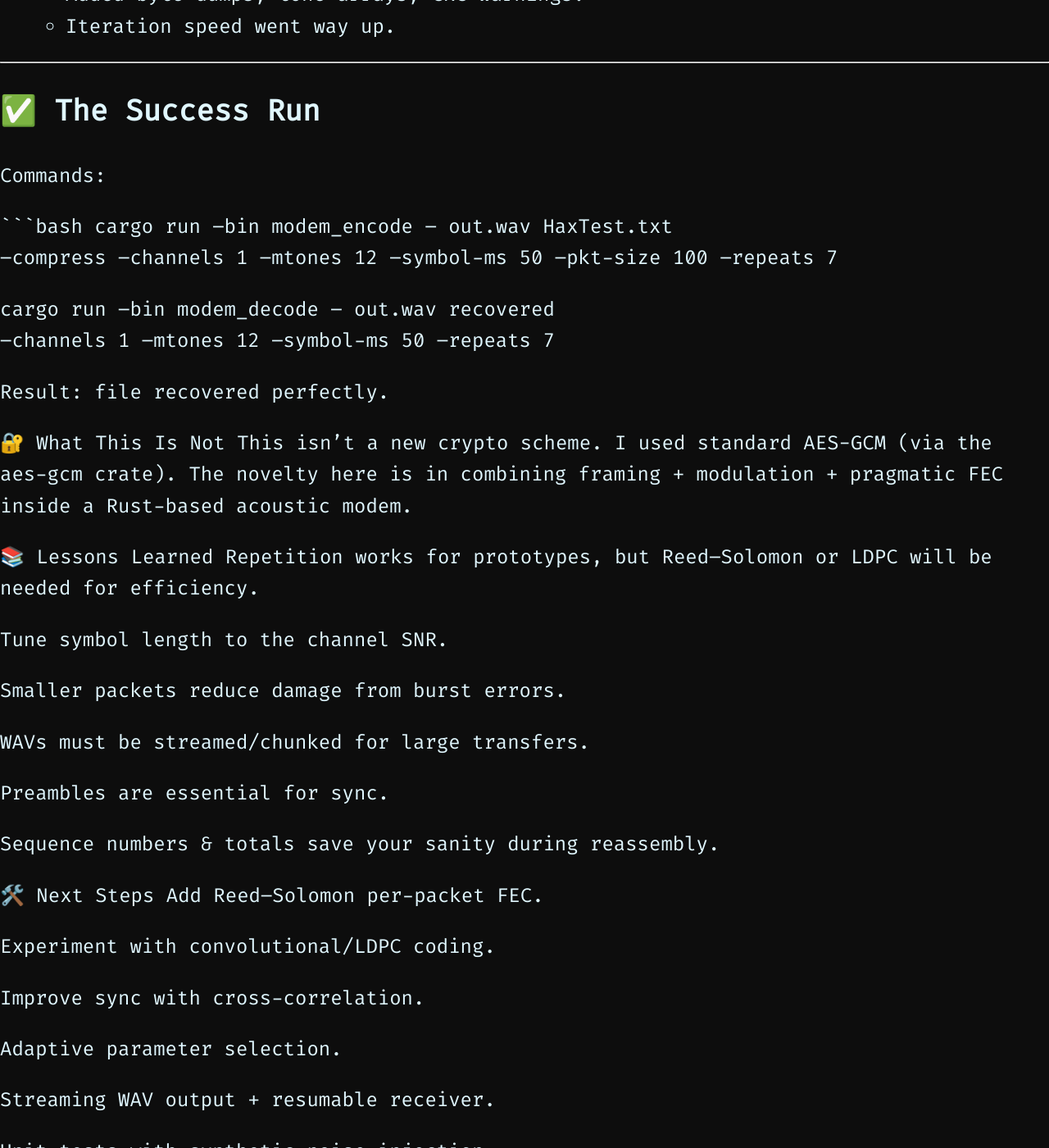
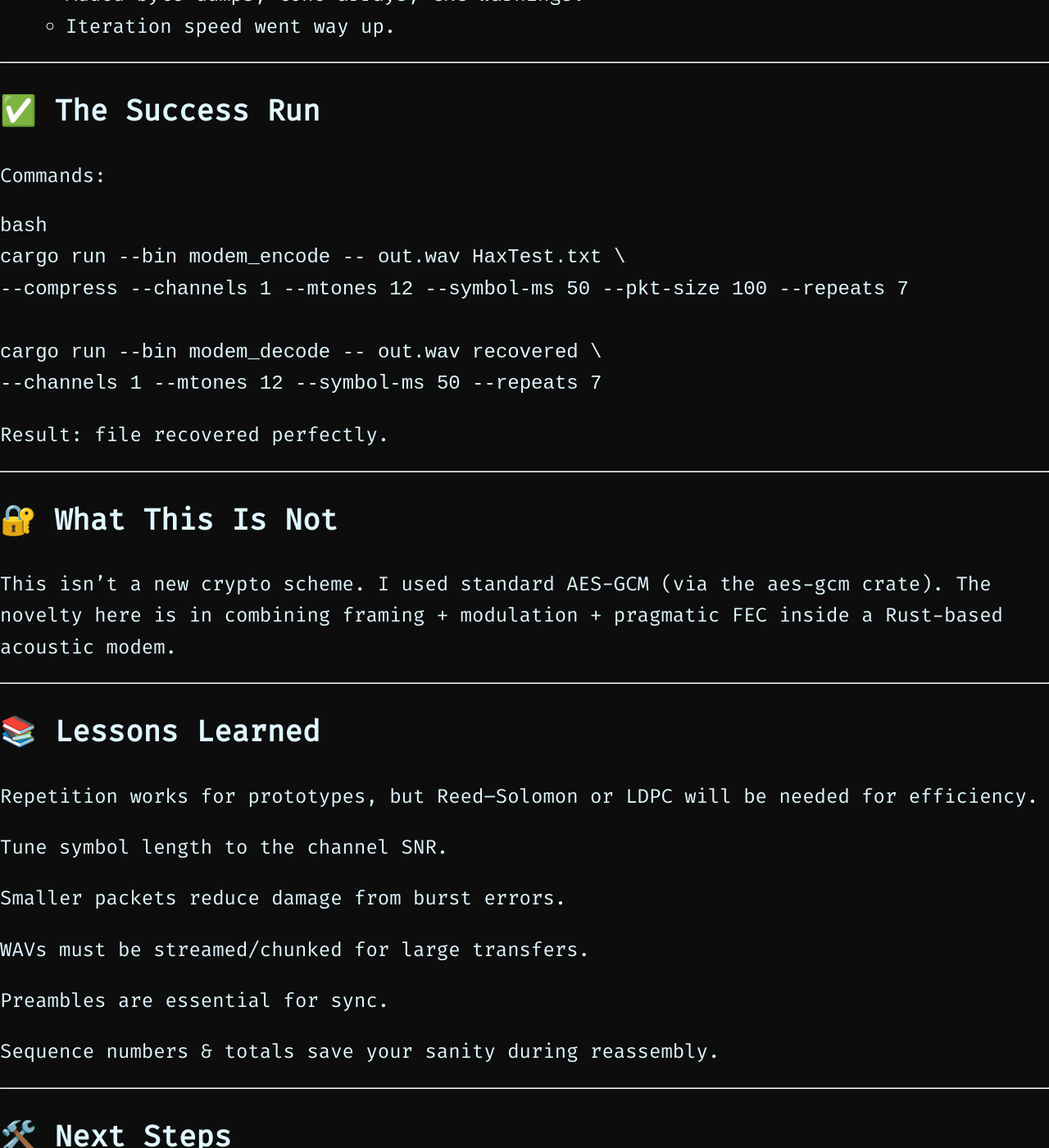
Before and after one commit to Qweary/Qweary.github.io, a Jekyll site: the page built from _posts/2025-11-22-audiohax-data-transfer-over-audio.md, in a window 1280 px wide and 1400 px high, scrolled down 3156 px. Shown: the whole window at 82% size. Built offline with Jekyll 4.4.1, drawn with Linux system fonts in a browser that asks for light colours; a script that is not in the unit is left out; some of the changed text lies outside the part shown.

Commit message:
Update 2025-11-22-audiohax-data-transfer-over-audio.md
format

````diff
--- a/_posts/2025-11-22-audiohax-data-transfer-over-audio.md
+++ b/_posts/2025-11-22-audiohax-data-transfer-over-audio.md
@@ -103,21 +103,26 @@ Packets were repeated `N` times with headers (`PKT1`) so decoding had multiple c
 
 Commands:
 
-```bash
+```
+bash
 cargo run --bin modem_encode -- out.wav HaxTest.txt \
 --compress --channels 1 --mtones 12 --symbol-ms 50 --pkt-size 100 --repeats 7
 
 cargo run --bin modem_decode -- out.wav recovered \
 --channels 1 --mtones 12 --symbol-ms 50 --repeats 7
-
+```
 
 Result: file recovered perfectly.
 
-🔐 What This Is Not
+---
+
+## 🔐 What This Is Not
 This isn’t a new crypto scheme. I used standard AES-GCM (via the aes-gcm crate).
  The novelty here is in combining framing + modulation + pragmatic FEC inside a Rust-based acoustic modem.
 
-📚 Lessons Learned
+---
+
+## 📚 Lessons Learned
 Repetition works for prototypes, but Reed–Solomon or LDPC will be needed for efficiency.
 
 
@@ -135,9 +140,9 @@ Preambles are essential for sync.
 
 Sequence numbers & totals save your sanity during reassembly.
 
+---
 
-
-🛠️ Next Steps
+## 🛠️ Next Steps
 Add Reed–Solomon per-packet FEC.
 
 
@@ -155,9 +160,9 @@ Streaming WAV output + resumable receiver.
 
 Unit tests with synthetic noise injection.
 
+---
 
-
-🧪 Reproducibility
+## 🧪 Reproducibility
 Quick test:
 cargo build --bins
 
@@ -169,7 +174,9 @@ cargo run --bin modem_decode -- out.wav recovered \
 
 Check the recovered file → matches original.
 
-💡 Closing Thoughts
+---
+
+##💡 Closing Thoughts
 This project reminded me that the hardest problems weren’t exotic math, but engineering: alignment, error locality, recovery strategies.
 By layering diagnostics, majority-vote depacketization, and parameter tuning, I pushed AudioHax past the “toy” stage into something that can reliably send and recover files over sound.
 And this is just the start. Next up: scaling to images, adding robust FEC, and testing across real acoustic channels.
````
